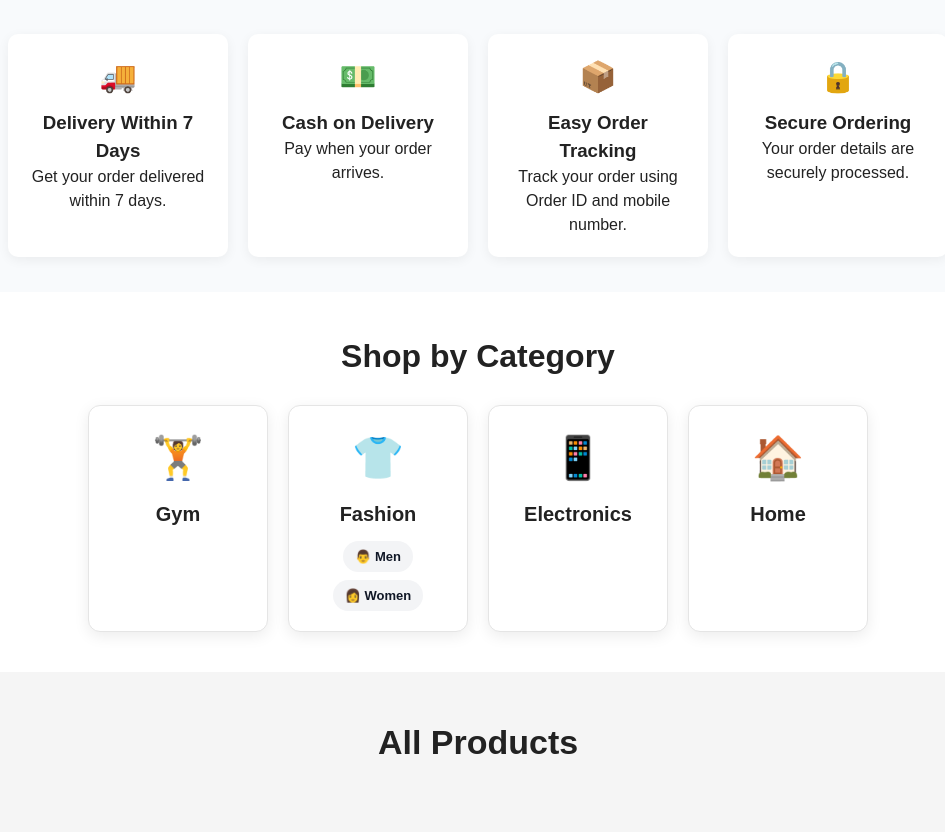
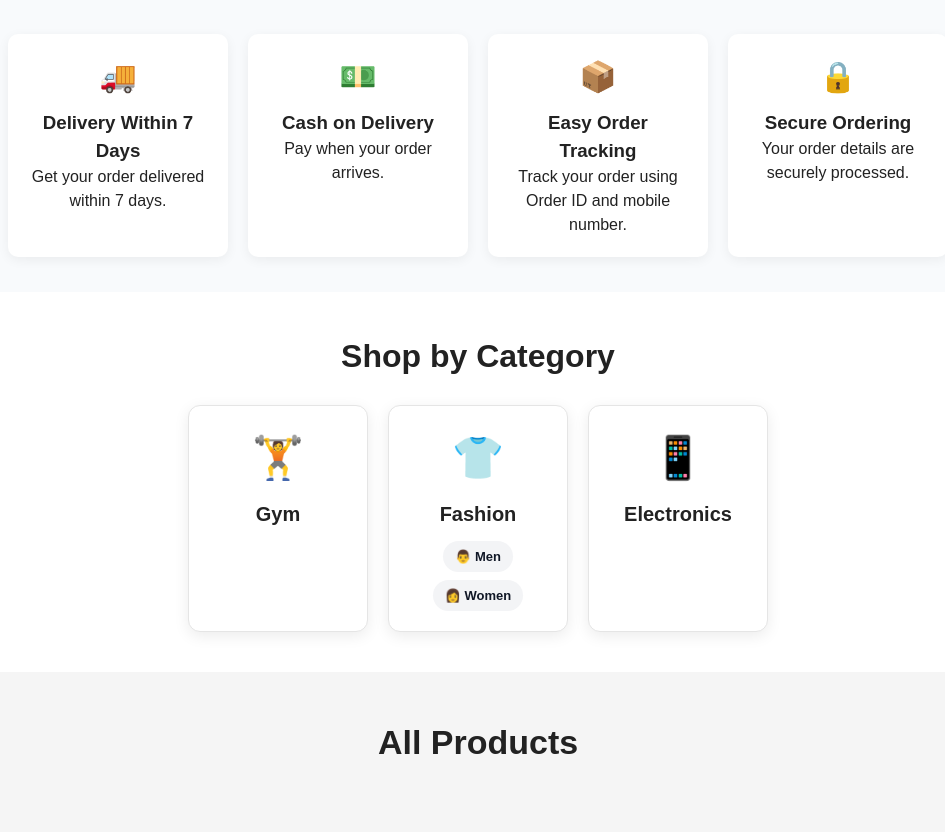
Before and after one commit to karansainikaran30-creator/myshoppingwebsite, a Flask app: page / in a window 1280 px wide. Shown: the part 445-1277 px from the top of the page, without its empty margins (162-1107 px from the left). Run offline with Flask 3, Linux system fonts and the light colour scheme; data that the repository does not hold is empty; some libraries are stand-ins or nearby versions.

Commit message:
fix cross button

```diff
--- a/templates/index.html
+++ b/templates/index.html
@@ -745,20 +745,7 @@
 
 
 
-        <!-- HOME -->
 
-        <div
-            class="category-card"
-            onclick="filterCategory('Home')"
-        >
-
-            <div class="category-icon">
-                🏠
-            </div>
-
-            <h3>Home</h3>
-
-        </div>
 
 
     </div>
@@ -801,7 +788,7 @@
 
         <span
             class="close"
-            onclick="closeProductModal()"
+           onclick="closeProductDetails()"
         >
             &times;
         </span>
```
